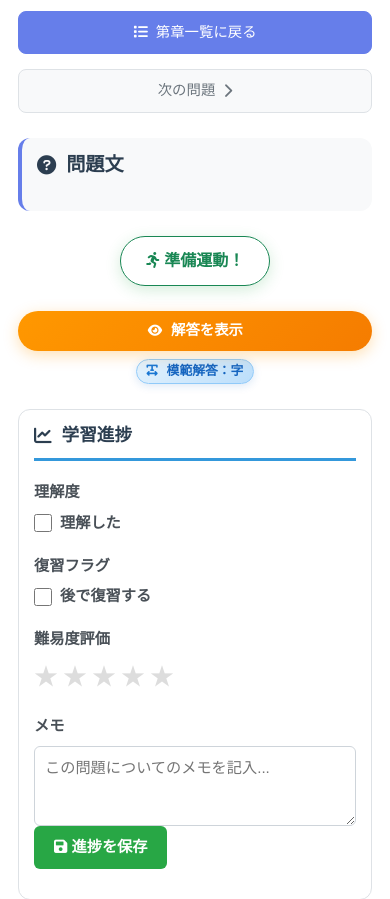
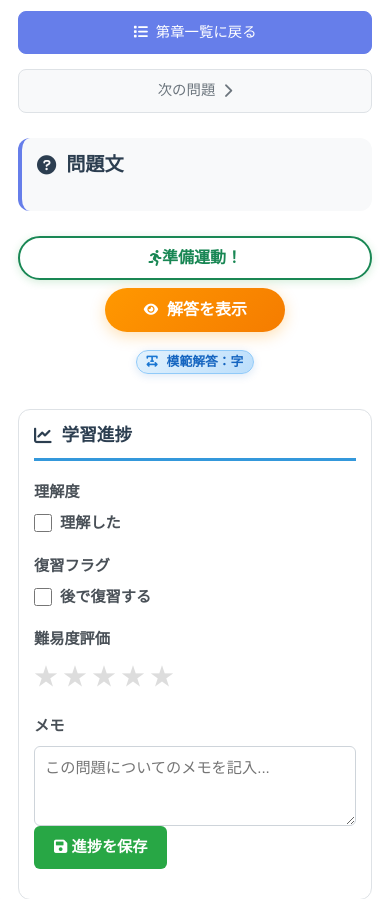
Before and after one commit to Boni8WH/SSWordbook, a Python web app: template templates/essay_problem.html in a window 390 px wide. Shown: the part 320-1219 px from the top of the page. Run offline with Jinja, Linux system fonts and the light colour scheme; the template is opened without the code that fills it, so the values that code supplies are empty.

Commit message:
Add files via upload

```diff
--- a/templates/essay_problem.html
+++ b/templates/essay_problem.html
@@ -545,6 +545,56 @@
     left: 0 !important;
     margin: 0 !important; /* すべてのmarginを0に設定 */
 }
+
+.memo-group {
+    grid-column: 1 / -1;
+}
+
+/* ========================================
+   アクションボタンのレイアウト
+   ======================================== */
+.action-buttons-container {
+    display: flex;         /* ボタンを横並びに */
+    justify-content: center; /* 全体を中央揃え */
+    align-items: center;   /* 上下の位置を中央に揃える */
+    flex-wrap: wrap;       /* 画面が狭い場合は折り返す */
+    gap: 15px;             /* ボタン間の隙間 */
+    margin: 25px 0;        /* 上下の余白 */
+}
+
+/* 各ボタン・要素のスタイルを統一 */
+.action-buttons-container .action-btn {
+    height: 44px;          /* 高さを統一 */
+    display: flex;
+    align-items: center;
+    justify-content: center;
+}
+
+/* 「準備運動！」ボタンの個別スタイル */
+.action-buttons-container #startWarmUpQuizBtn {
+    font-weight: 600;
+    padding: 0 25px;
+    border-radius: 22px;
+    box-shadow: 0 2px 8px rgba(40, 167, 69, 0.2);
+    border-width: 2px;
+}
+
+/* スマホ・タブレットでの表示を調整 */
+@media (max-width: 768px) {
+    .action-buttons-container {
+        gap: 10px;
+        flex-direction: column; /* 縦並びにする */
+        align-items: stretch;  /* 横幅をいっぱいにする */
+    }
+
+    .action-buttons-container .action-btn {
+        width: 100%; /* 全てのボタンを画面幅いっぱいに */
+    }
+
+    .answer-button-container {
+        min-width: 100% !important;
+    }
+}
 </style>
 
 {% endblock %}
@@ -646,27 +696,23 @@
         {% endif %}
     </div>
 
-    <div class="warm-up-quiz-section">
-        <button class="btn btn-outline-success" id="startWarmUpQuizBtn" data-problem-id="{{ problem.id }}">
+    <div class="action-buttons-container">
+        <button class="btn btn-outline-success action-btn" id="startWarmUpQuizBtn" data-problem-id="{{ problem.id }}">
             <i class="fas fa-running"></i> 準備運動！
         </button>
-    </div>
 
-    <!-- 解答表示/非表示ボタン -->
-    <div class="answer-controls">
-        <div class="answer-button-container">
+        <div class="answer-button-container action-btn">
             <button class="answer-control-btn" id="showAnswerBtn">
                 <i class="fas fa-eye"></i>
                 解答を表示
             </button>
-
             <button class="answer-control-btn hide-answer-btn" id="hideAnswerBtn" style="display: none;">
                 <i class="fas fa-eye-slash"></i>
                 解答を非表示
             </button>
         </div>
 
-        <div class="answer-info">
+        <div class="answer-info action-btn">
             <span class="answer-char-count">
                 <i class="fas fa-text-width"></i>
                 模範解答：{{ problem.answer_length }}字
@@ -721,11 +767,11 @@
                 </div>
             </div>
 
-            <div class="control-group">
+            <div class="control-group memo-group">
                 <label for="memo">メモ</label>
                 <textarea id="memo"
-                          class="memo-input"
-                          placeholder="この問題についてのメモを記入...">{% if problem.progress and problem.progress.memo %}{{ problem.progress.memo }}{% endif %}</textarea>
+                        class="memo-input"
+                        placeholder="この問題についてのメモを記入...">{% if problem.progress and problem.progress.memo %}{{ problem.progress.memo }}{% endif %}</textarea>
             </div>
         </div>
 
```
